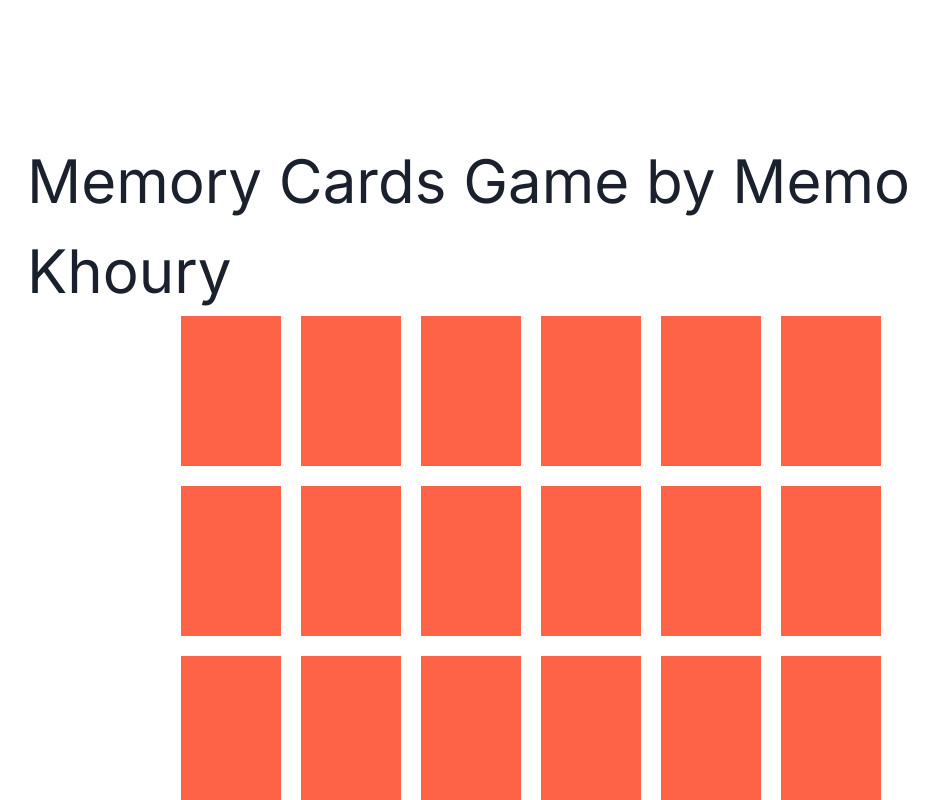
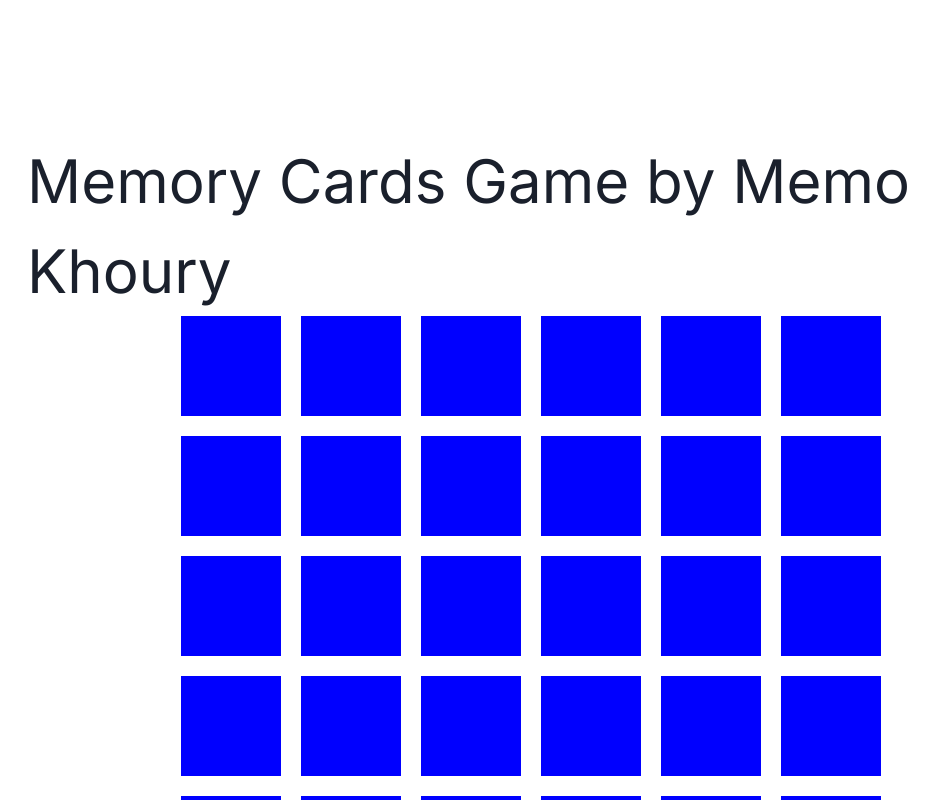
Before and after one commit to elclandestin0/game7-take-home-project, a Next.js app: page / in a window 1280 px wide. Shown: the top 800 px of the page, without its empty margins (109-1047 px from the left). Built offline with nearby package versions, Linux system fonts and the light colour scheme.

Commit message:
change card sizing; color

```diff
--- a/src/components/GameBoard.tsx
+++ b/src/components/GameBoard.tsx
@@ -9,7 +9,7 @@ const GameBoard = () => {
     const totalCards = level.row * level.column;
     const newCards = [];
     for (let i = 0; i < totalCards; i++) {
-      newCards.push(<Box bg="tomato" height="150px" width="100px"></Box>);
+      newCards.push(<Box bg="blue" height="100px" width="100px"></Box>);
       console.log("pushed a card");
     }
     setCards(newCards);
```
